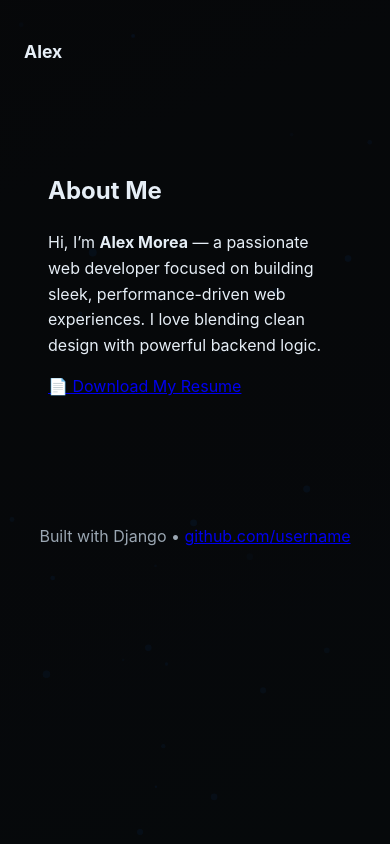
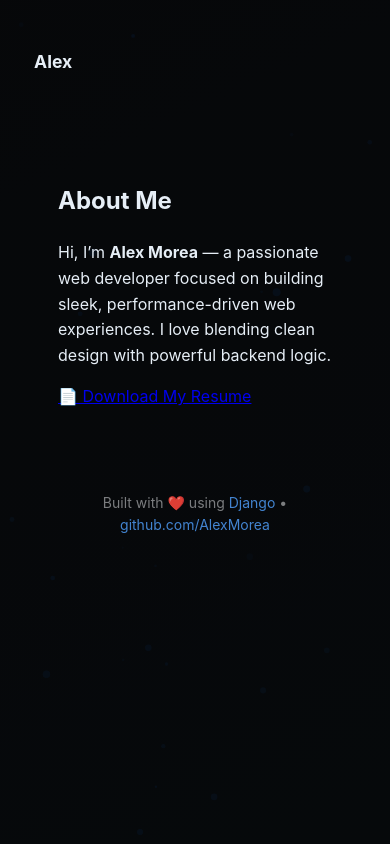
Before and after one commit to AlexMorea/portfolio-site, a Django app: page /about/ in a window 390 px wide. Run offline with Django 5.2, Linux system fonts and the light colour scheme.

Commit message:
Finalize responsive design and global footer

```diff
--- a/static/css/style.css
+++ b/static/css/style.css
@@ -99,3 +99,25 @@ a:focus{outline:2px dashed var(--accent-strong);outline-offset:6px}
     align-items:center;
   }
 }
+
+/* Make sure images and sections are fluid */
+img, video {
+  max-width: 100%;
+  height: auto;
+}
+
+/* Responsive layout padding */
+section, div {
+  box-sizing: border-box;
+}
+
+/* Mobile adjustments */
+@media (max-width: 768px) {
+  body {
+    padding: 10px;
+  }
+  footer {
+    font-size: 12px;
+    padding: 15px;
+  }
+}
--- a/templates/base.html
+++ b/templates/base.html
@@ -4,7 +4,7 @@
 <html lang="en">
   <head>
     <meta charset="utf-8" />
-    <meta name="viewport" content="width=device-width,initial-scale=1" />
+    <meta name="viewport" content="width=device-width,initial-scale=1.0" />
     <title>{% block title %}Alex — Portfolio{% endblock %}</title>
     <link rel="stylesheet" href="{% static 'css/style.css' %}" />
     <script defer src="{% static 'js/bg.js' %}"></script>
@@ -35,15 +35,27 @@
       {% endif %} {% block content %}{% endblock %}
     </main>
 
-    <footer class="site-footer">
-      <div class="container">
-        <p>
-          Built with Django •
-          <a href="https://github.com/username" target="_blank" rel="noopener"
-            >github.com/username</a
-          >
-        </p>
-      </div>
+    <footer
+      style="text-align: center; padding: 20px; font-size: 14px; color: #888"
+    >
+      <p>
+        Built with ❤️ using
+        <a
+          href="https://alexmorea-portfolio.onrender.com"
+          target="_blank"
+          style="color: #4a90e2; text-decoration: none"
+        >
+          Django
+        </a>
+        •
+        <a
+          href="https://github.com/AlexMorea"
+          target="_blank"
+          style="color: #4a90e2; text-decoration: none"
+        >
+          github.com/AlexMorea
+        </a>
+      </p>
     </footer>
   </body>
 </html>
```
